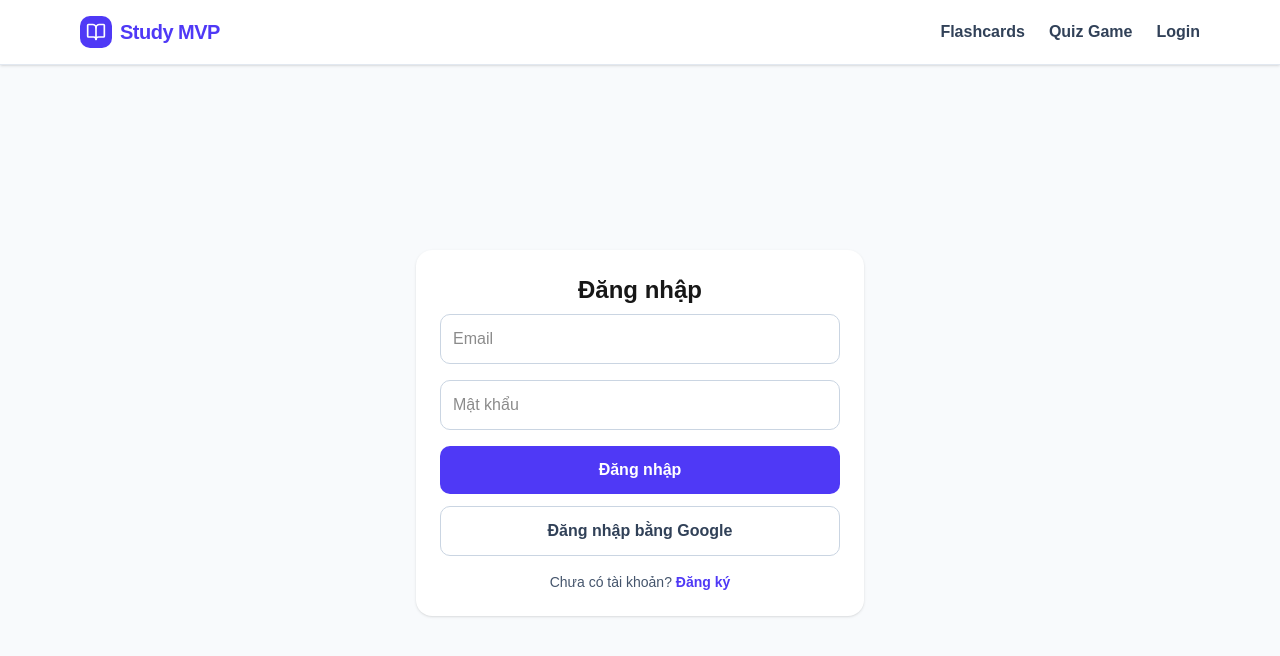
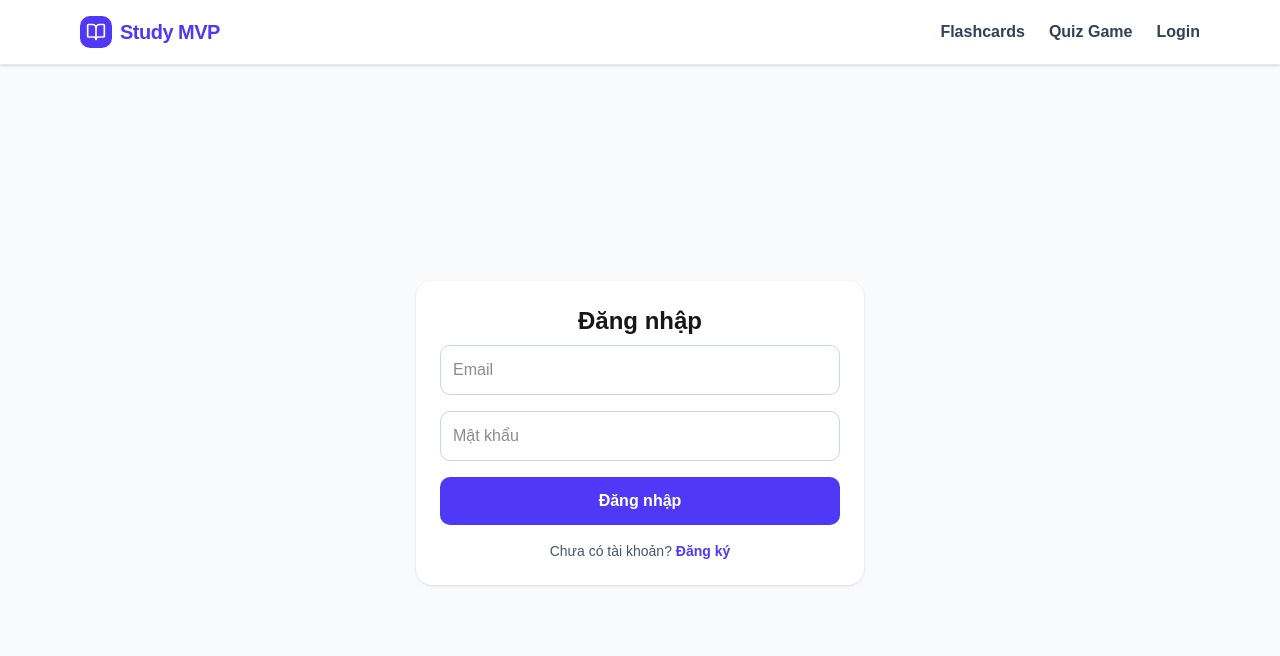
Before and after one commit to phuctrank81/flashcard-phuctran, a Next.js app: page /login in a window 1280 px wide. Shown: the top 656 px of the page. Built offline with nearby package versions, Linux system fonts and the light colour scheme; no server answers.

Commit message:
fix: remove Google login button and associated handler from LoginPage

```diff
--- a/app/login/page.tsx
+++ b/app/login/page.tsx
@@ -3,7 +3,6 @@
 import { useState } from "react";
 import Link from "next/link";
 import { useRouter } from "next/navigation";
-import { signIn } from "next-auth/react";
 import Header from "@/components/header";
 
 export default function LoginPage() {
@@ -64,9 +63,6 @@ export default function LoginPage() {
     }
   };
 
-  const handleGoogleLogin = async () => {
-    await signIn("google", { callbackUrl: "/" });
-  };
 
   const handleKeyPress = (e: React.KeyboardEvent) => {
     if (e.key === "Enter" && !loading) {
@@ -119,13 +115,6 @@ export default function LoginPage() {
             {loading ? "Đang đăng nhập..." : "Đăng nhập"}
           </button>
 
-          <button
-            onClick={handleGoogleLogin}
-            type="button"
-            className="w-full mt-3 border border-slate-300 hover:border-slate-400 text-slate-700 py-3 rounded-lg font-semibold transition-colors"
-          >
-            Đăng nhập bằng Google
-          </button>
 
 
           <p className="text-center text-sm text-slate-600 mt-4">
```
